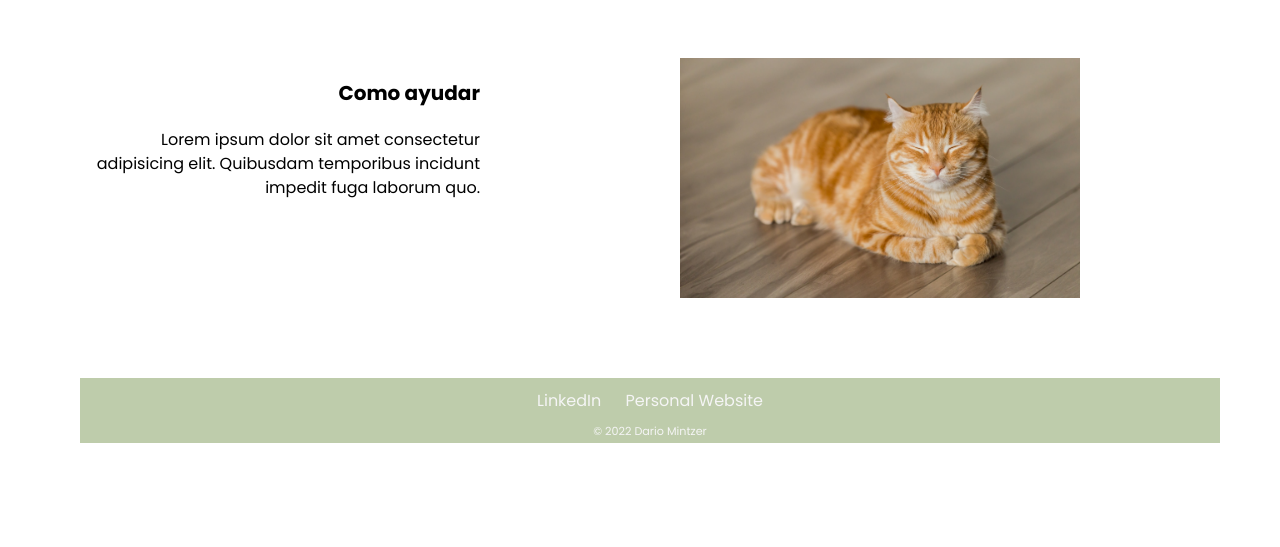
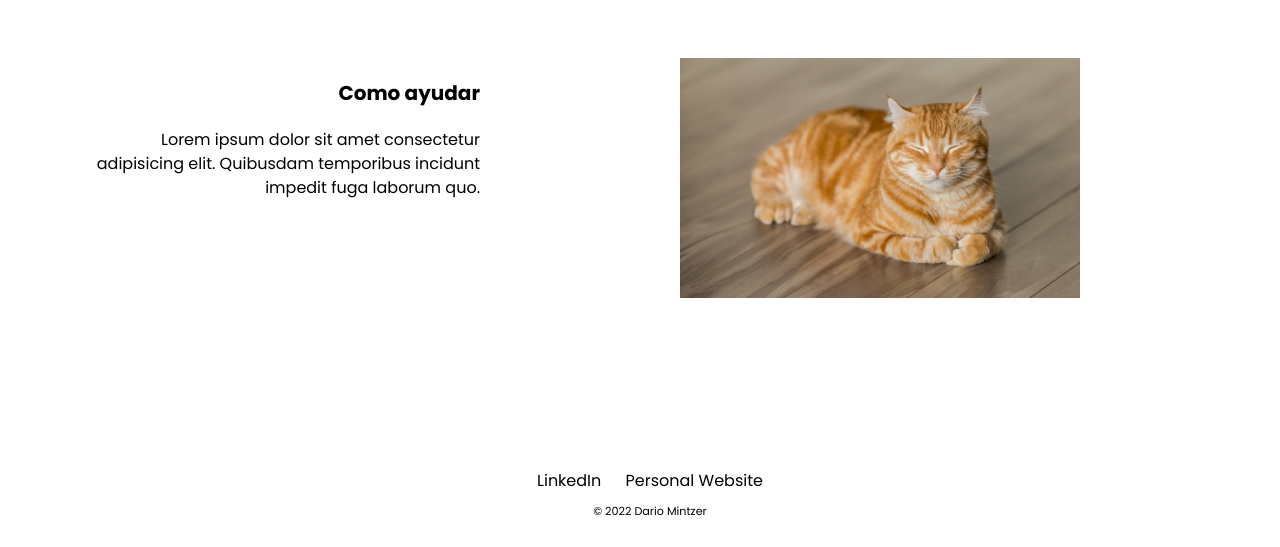
Before and after one commit to dmintzer75/jaulasvacias.github.io, a plain HTML site: page index.html in a window 1280 px wide. Shown: the part 1205-1752 px from the top of the page. Before the commit the page ends 1672 px from the top, so only its background shows below. Drawn offline with Linux system fonts and the light colour scheme.

Commit message:
changes in footer

```diff
--- a/css/style.scss
+++ b/css/style.scss
@@ -135,17 +135,17 @@ section.hero {
 
 .bottom_container{
     position: relative;
-    background-color: #beccab;
+    background-color: white;
     padding:10px;
     text-align: center;
     width: 100%;
     height: 2.8em;
-    margin: 5em 0 0 0;
+    margin: 10em 0 0 0;
     // font-weight: bold;
   }
 
 .footer_link{
-    color: whitesmoke;
+    color: black;
     text-decoration: none;
     padding: 0px 10px;
     font-size: 1rem;
@@ -156,7 +156,7 @@ section.hero {
   }
 
 .footer{
-    color: whitesmoke;
+    color: black;
     font-size: 0.7rem;
     margin: 10px auto 0;
   }
```
Also changed, not shown: css/style.css, 1 other file.
